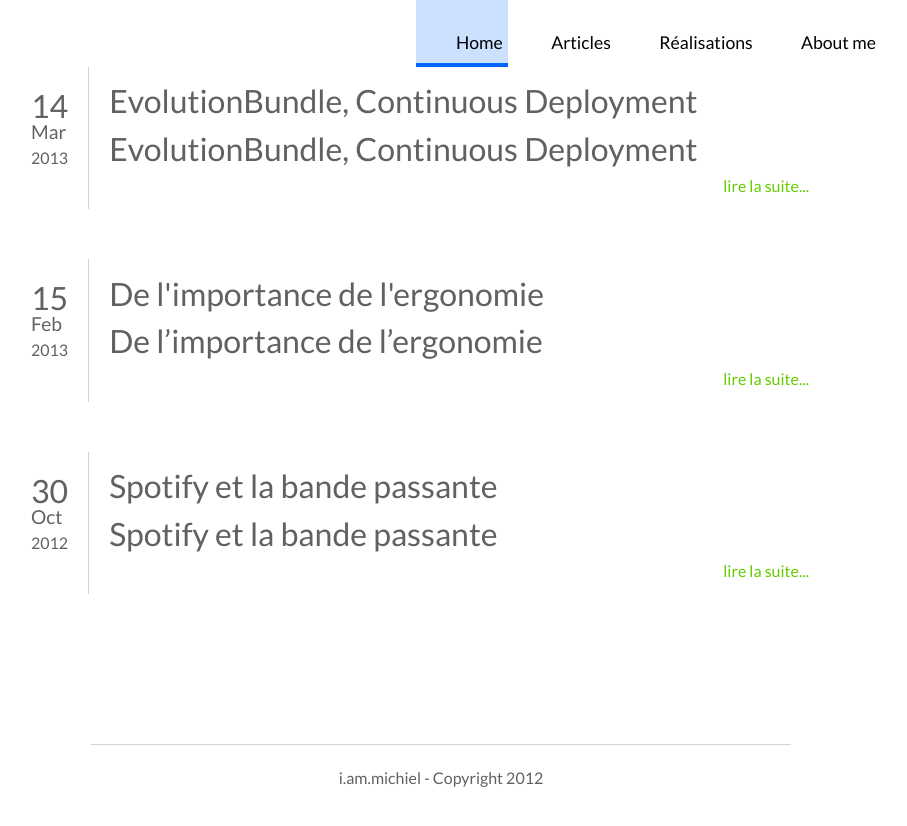
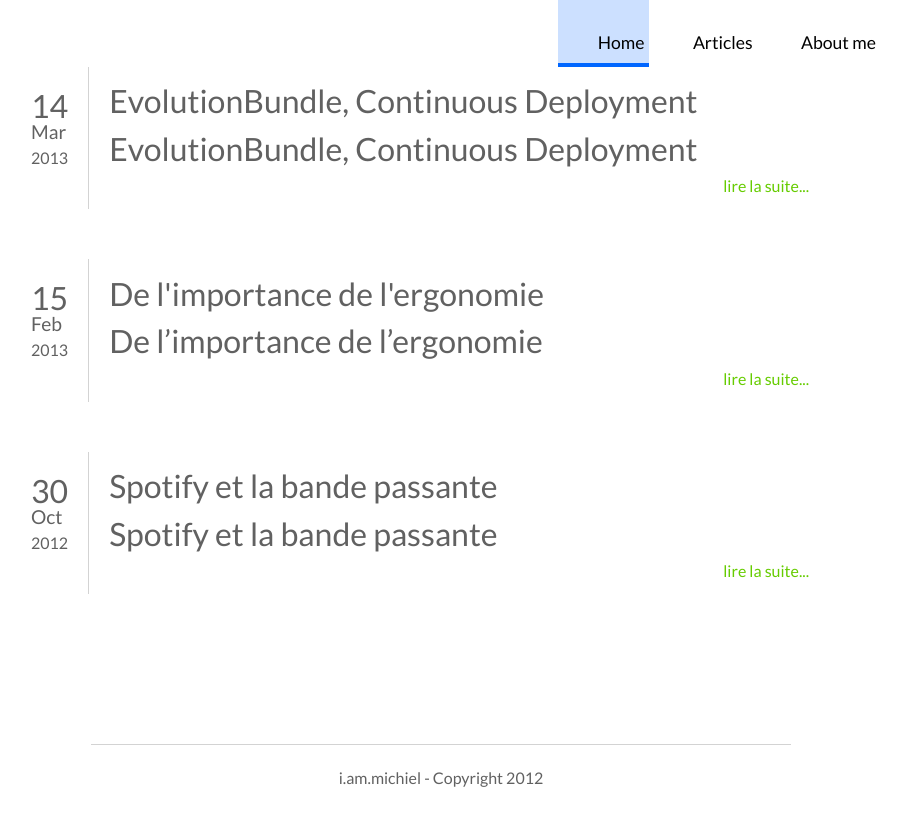
Before and after one commit to iammichiel/iammichiel, a Jekyll site: the page built from index.md, in a window 1280 px wide. Shown: the top 826 px of the page, without its empty margins (184-1091 px from the left). Built offline with Jekyll 4.4.1, drawn with Linux system fonts in a browser that asks for light colours.

Commit message:
Suppression de la page réalisation.

```diff
--- a/_layouts/default.html
+++ b/_layouts/default.html
@@ -14,7 +14,7 @@
 	<meta name="description" content="Mon blog sur le développement web. Des articles sur le html/css, Php avec Symfony mais aussi du Scala avec Play!" />
     <meta name="google-site-verification" content="7Qimw_EZyPoeltAf3ax47HkSXFKBJ1-aIK4cZtg_3js" />
 
-    <link href='http://fonts.googleapis.com/css?family=Lato' rel='stylesheet' type='text/css'>
+    <link href='http://fonts.googleapis.com/css?family=Lato:400,700' rel='stylesheet' type='text/css'>
     <link rel="stylesheet" type="text/css" href="/assets/stylesheets/style.css">
 
 	<script src="/assets/javascripts/modernizr-2.5.3.js"></script>
@@ -26,7 +26,6 @@
 		<nav>
 			<a {% if page.group == "home" %} class="active" {% endif %} href="/">Home</a>
 	    	<a {% if page.group == "articles" %}class="active"{% endif %} href="/articles.html">Articles</a>
-			<a {% if page.group == "realisation" %}class="active"{% endif %} href="/realisations.html">Réalisations</a>
 			<a {% if page.group == "about" %}class="active"{% endif %} href="/about.html">About me</a>
 		</nav>
 	</header>
```
Also changed, not shown: realisations.md (deleted, +0 -7 lines).
